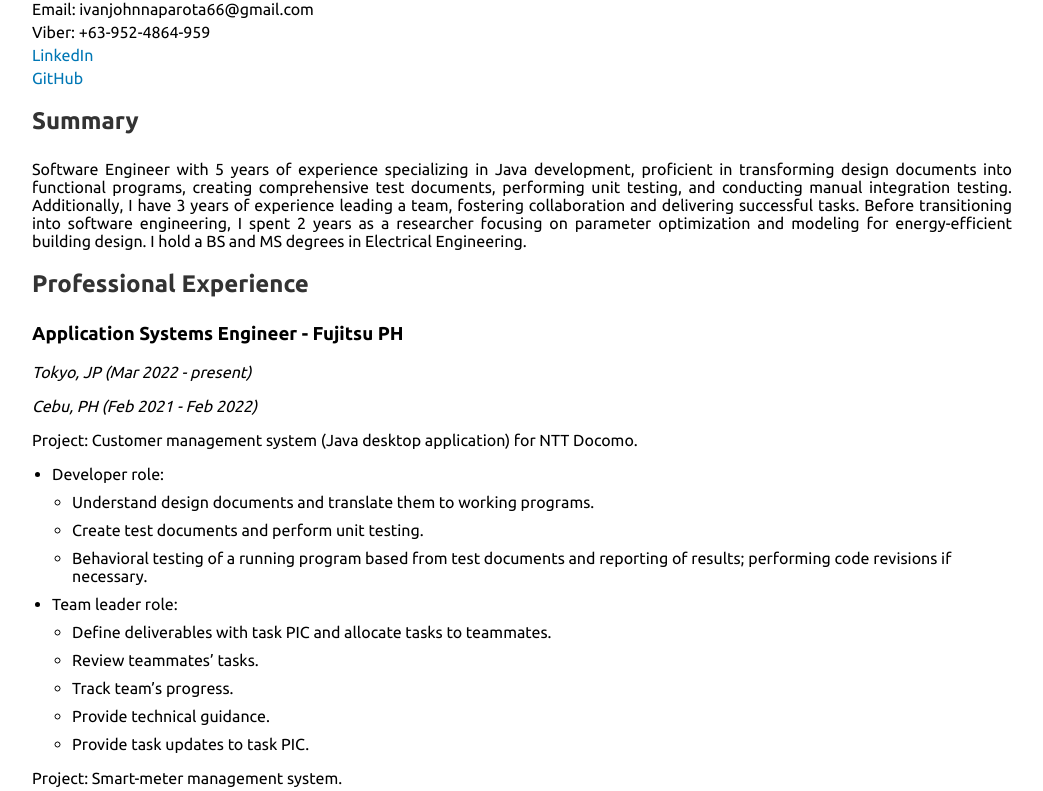
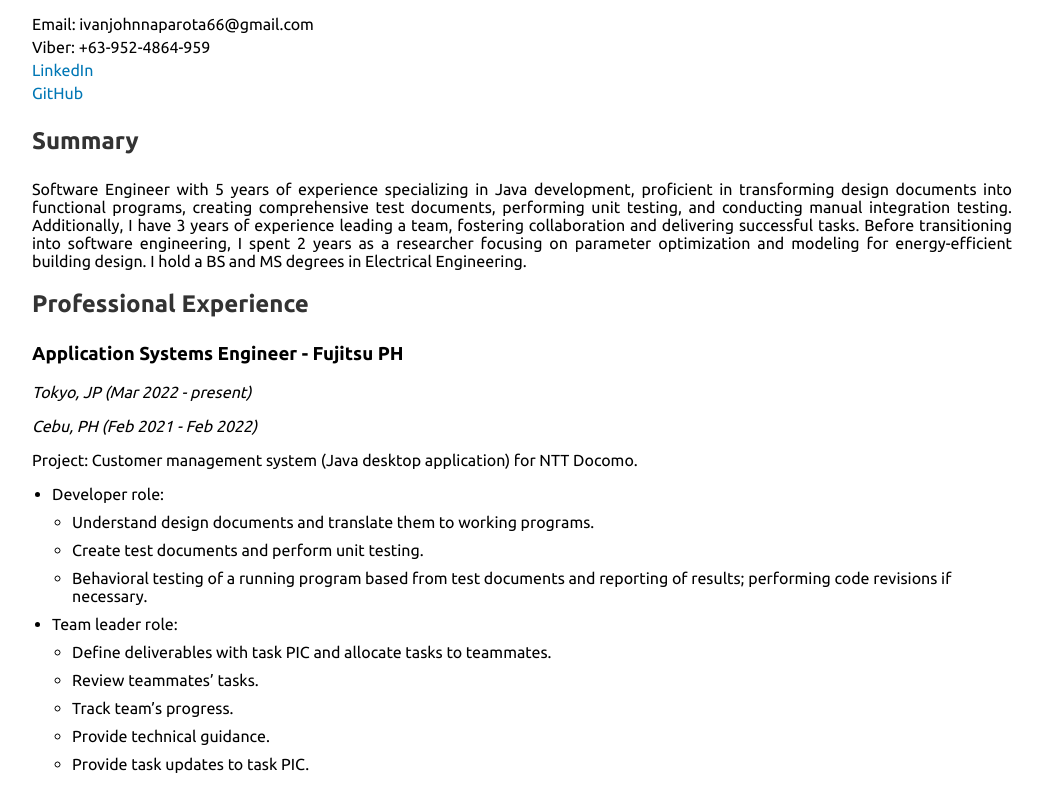
Before and after one commit to banjann/resume, a plain HTML site: page index.html in a window 1280 px wide. Shown: the part 80-871 px from the top of the page, without its empty margins (118-1161 px from the left). Drawn offline with Linux system fonts and the light colour scheme.

Commit message:
format exp

```diff
--- a/index.html
+++ b/index.html
@@ -39,17 +39,28 @@
         a:hover {
             text-decoration: underline; /* Add underline on hover */
         }
+        header {
+            display: flex;
+            align-items: center; /* Aligns the name, contact info, and image vertically */
+        }
+        .name-and-contact {
+            display: flex;
+            flex-direction: column;
+            justify-content: center; /* Centers the name and contact info vertically */
+        }
     </style>
 </head>
 <body>
 
     <header>
+        <div class="name-and-contact">
             <h1>Ivan John Naparota</h1>
             <div class="contact-info">
                 <p>Email: ivanjohnnaparota66@gmail.com</p>
                 <p>Viber: +63-952-4864-959</p>
                 <p><a href="https://www.linkedin.com/in/ivan-john-naparota-146551133/" target="_blank">LinkedIn</a></p>
                 <p><a href="https://github.com/banjann" target="_blank">GitHub</a></p>
+            </div>
         </div>
     </header>
 
```
Lines whose indentation alone changed are shown as unchanged.
